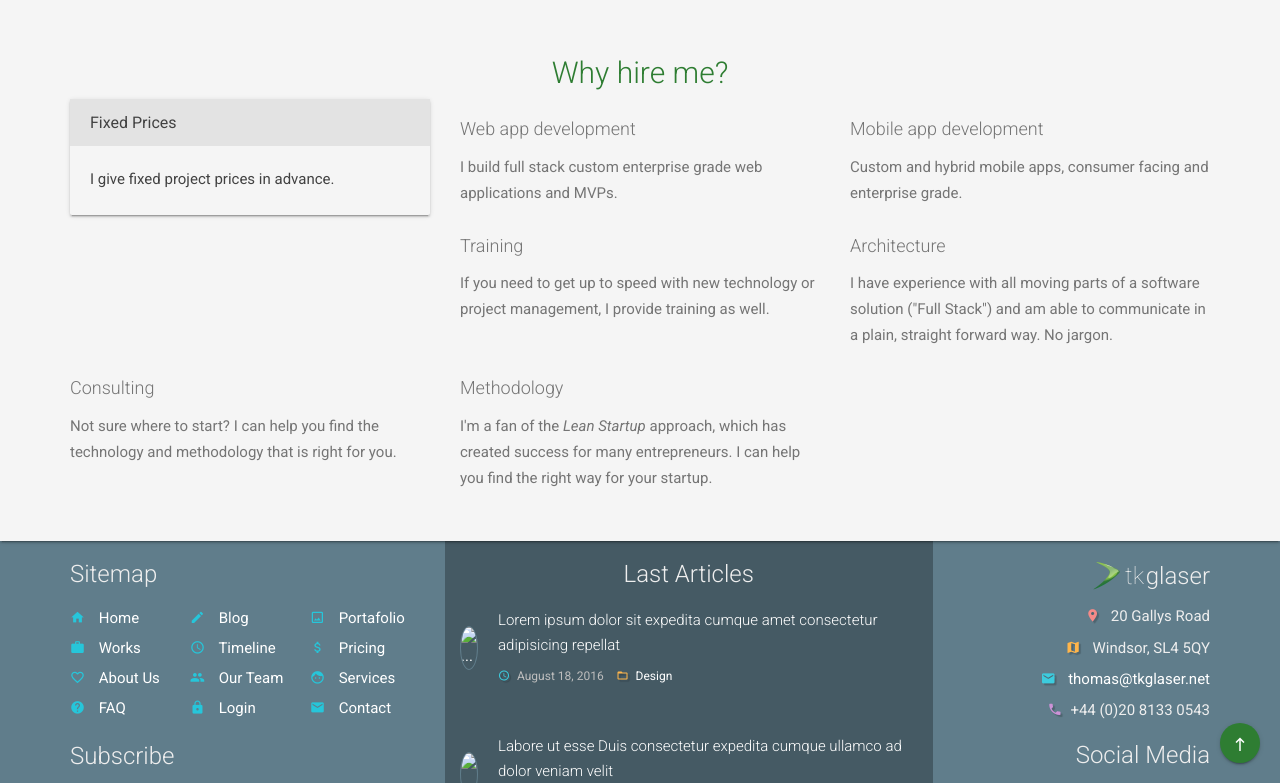
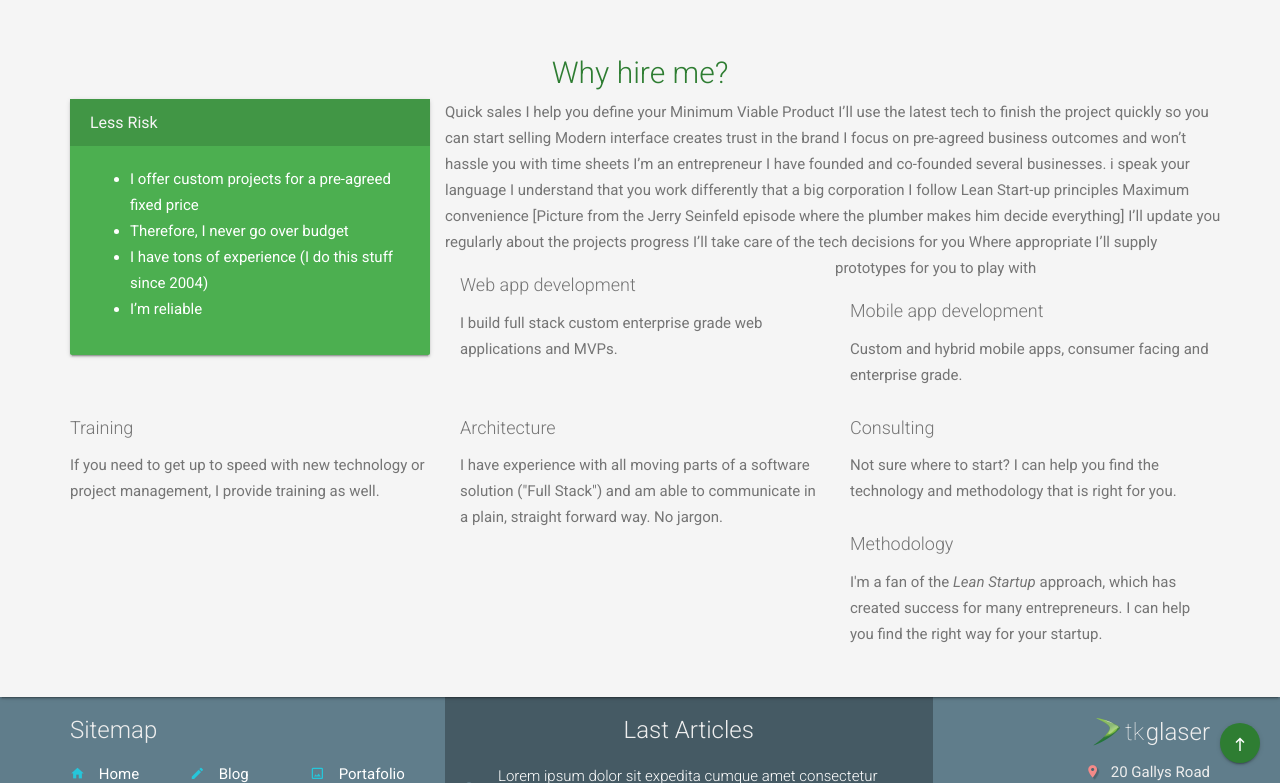
Before and after one commit to tkglaser/tkglaser.github.io, a Jekyll site: the page built from content/services.html, in a window 1280 px wide and 900 px high, scrolled down 676 px, cut to the strip 117-900 px from the top of the window. Built offline with Jekyll 4.4.1, drawn with Linux system fonts in a browser that asks for light colours.

Commit message:
Update services.html

```diff
--- a/content/services.html
+++ b/content/services.html
@@ -116,15 +116,44 @@ permalink: /services/
             <div class="services">
                 <div class="row">
                     <div class="col-md-4">
-                      <div class="card card-light-inverse">
-                      <div class="card-header">
-                          <h3 class="card-title">Fixed Prices</h3>
+                      <div class="card card-success-inverse">
+                          <div class="card-header">
+                              <h3 class="card-title">Less Risk</h3>
+                          </div>
+                          <div class="card-block">
+                              <ul>
+                                  <li>I offer custom projects for a pre-agreed fixed price</li>
+                                  <li>Therefore, I never go over budget</li>
+                                  <li>I have tons of experience (I do this stuff since 2004)</li>
+                                  <li>I’m reliable</li>
+                              </ul>
+                          </div>
                         </div>
-                        <div class="card-block">
-                          <p>I give fixed project prices in advance.</p>
-                        </div>
-                      </div>
                     </div>
+
+
+
+
+                    Quick sales
+I help you define your Minimum Viable Product
+I’ll use the latest tech to finish the project quickly so you can start selling
+Modern interface creates trust in the brand
+I focus on pre-agreed business outcomes and won’t hassle you with time sheets
+
+
+I’m an entrepreneur
+I have founded and co-founded several businesses. i speak your language
+I understand that you work differently that a big corporation
+I follow Lean Start-up principles
+
+Maximum convenience
+[Picture from the Jerry Seinfeld episode where the plumber makes him decide everything]
+I’ll update you regularly about the projects progress
+I’ll take care of the tech decisions for you
+Where appropriate I’ll supply prototypes for you to play with
+
+
+
 
                     <div class="col-sm-4 col-md-4 item top dark-bg match-height">
                         <div class="inner-content">
```
